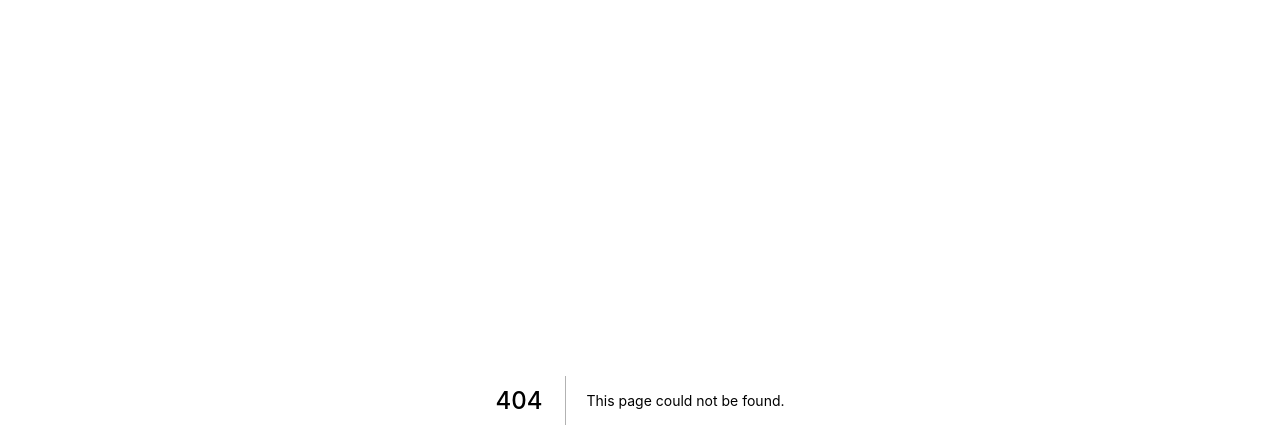
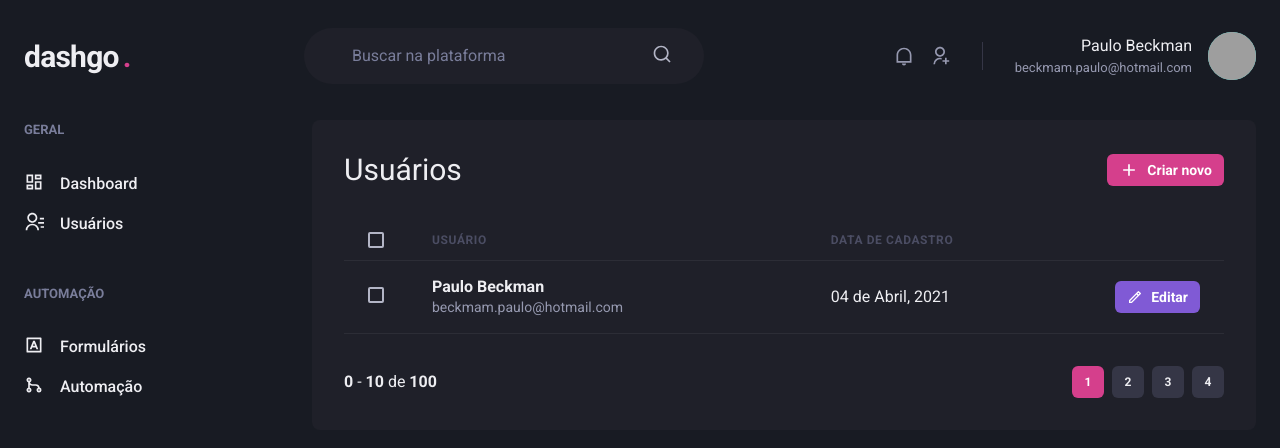
Before and after one commit to paulobeckman/dashgo, a Next.js app: page /users in a window 1280 px wide. Before the commit this address had no page. Shown: the top 448 px of the page. Built offline with nearby package versions, Linux system fonts and the light colour scheme; grey boxes are pictures that could not be loaded.

Commit message:
user control pages created

```diff
--- /dev/null
+++ b/src/components/Pagination.tsx
@@ -0,0 +1,66 @@
+import { Stack, Button, Box } from '@chakra-ui/react';
+
+export function Pagination() {
+  return (
+    <Stack
+      direction="row"
+      spacing="6"
+      mt="8"
+      justify="space-between"
+      align="center"
+    >
+      <Box>
+        <strong>0</strong> - <strong>10</strong> de <strong>100</strong>
+      </Box>
+      <Stack direction="row" spacing="2">
+        <Button
+          size="sm"
+          fontSize="xs"
+          width="4"
+          colorScheme="pink"
+          disabled
+          _disabled={{
+            bg: 'pink.500',
+            cursor: 'default',
+
+          }}
+        >
+          1
+        </Button>
+        <Button
+          size="sm"
+          fontSize="xs"
+          width="4"
+          bg="gray.700"
+          _hover={{
+            bg: 'gray.500'
+          }}
+        >
+          2
+        </Button>
+        <Button
+          size="sm"
+          fontSize="xs"
+          width="4"
+          bg="gray.700"
+          _hover={{
+            bg: 'gray.500'
+          }}
+        >
+          3
+        </Button>
+        <Button
+          size="sm"
+          fontSize="xs"
+          width="4"
+          bg="gray.700"
+          _hover={{
+            bg: 'gray.500'
+          }}
+        >
+          4
+        </Button>
+      </Stack>
+    </Stack>
+  );
+};
--- /dev/null
+++ b/src/pages/users/index.tsx
@@ -0,0 +1,73 @@
+import { Box, Flex, Heading, Button, Icon, Table, Thead, Tr, Th, Checkbox, Tbody, Td, Text } from '@chakra-ui/react';
+import { RiAddLine, RiPencilLine } from 'react-icons/ri';
+import { Header } from '../../components/Header';
+import { Pagination } from '../../components/Pagination';
+import { Sidebar } from '../../components/Sidebar';
+
+export default function UserList() {
+  return (
+    <Box>
+      <Header />
+
+        <Flex w="100%" my="6" maxWidth={1480} mx="auto" px="6">
+          <Sidebar />
+
+          <Box flex="1" borderRadius={8} bg="gray.800" p="8">
+            <Flex mb="8" justify="space-between" align="center">
+              <Heading size="lg" fontWeight="normal">Usuários</Heading>
+
+              <Button
+                as="a"
+                size="sm"
+                fontSize="sm"
+                colorScheme="pink"
+                leftIcon={<Icon as={RiAddLine} fontSize="20" />}
+              >
+                Criar novo
+              </Button>
+            </Flex>
+
+            <Table colorScheme="whiteAlpha">
+              <Thead>
+                <Tr>
+                  <Th px="6" color="gray.300" width="8">
+                    <Checkbox colorScheme="pink"/>
+                  </Th>
+                  <Th>Usuário</Th>
+                  <Th>Data de cadastro</Th>
+                  <Th width="8"></Th>
+                </Tr>
+              </Thead>
+              <Tbody>
+                <Tr>
+                  <Td px="6">
+                    <Checkbox colorScheme="pink"/>
+                  </Td>
+                  <Td>
+                    <Box>
+                      <Text fontWeight="bold">Paulo Beckman</Text>
+                      <Text fontSize="sm" color="gray.300">beckmam.paulo@hotmail.com</Text>
+                    </Box>
+                  </Td>
+                  <Td>04 de Abril, 2021</Td>
+                  <Td>
+                    <Button
+                      as="a"
+                      size="sm"
+                      fontSize="sm"
+                      colorScheme="purple"
+                      leftIcon={<Icon as={RiPencilLine} fontSize="16"/>}
+                    >
+                      Editar
+                    </Button>
+                  </Td>
+                </Tr>
+              </Tbody>
+            </Table>
+
+            <Pagination />
+          </Box>
+        </Flex>
+    </Box>
+  );
+};
```
Also changed, not shown: src/pages/users/create.tsx (added, +42 -0 lines).
